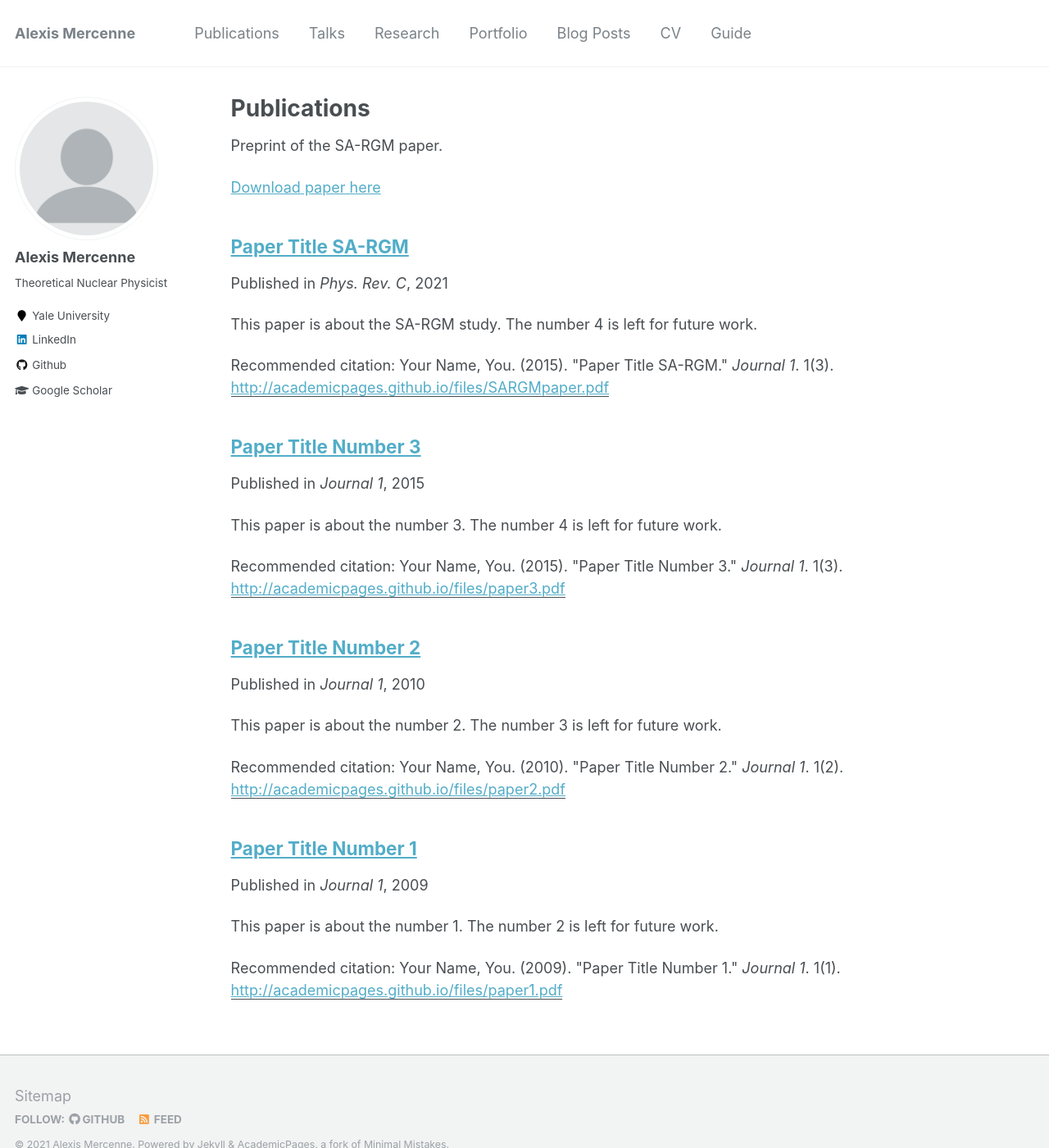
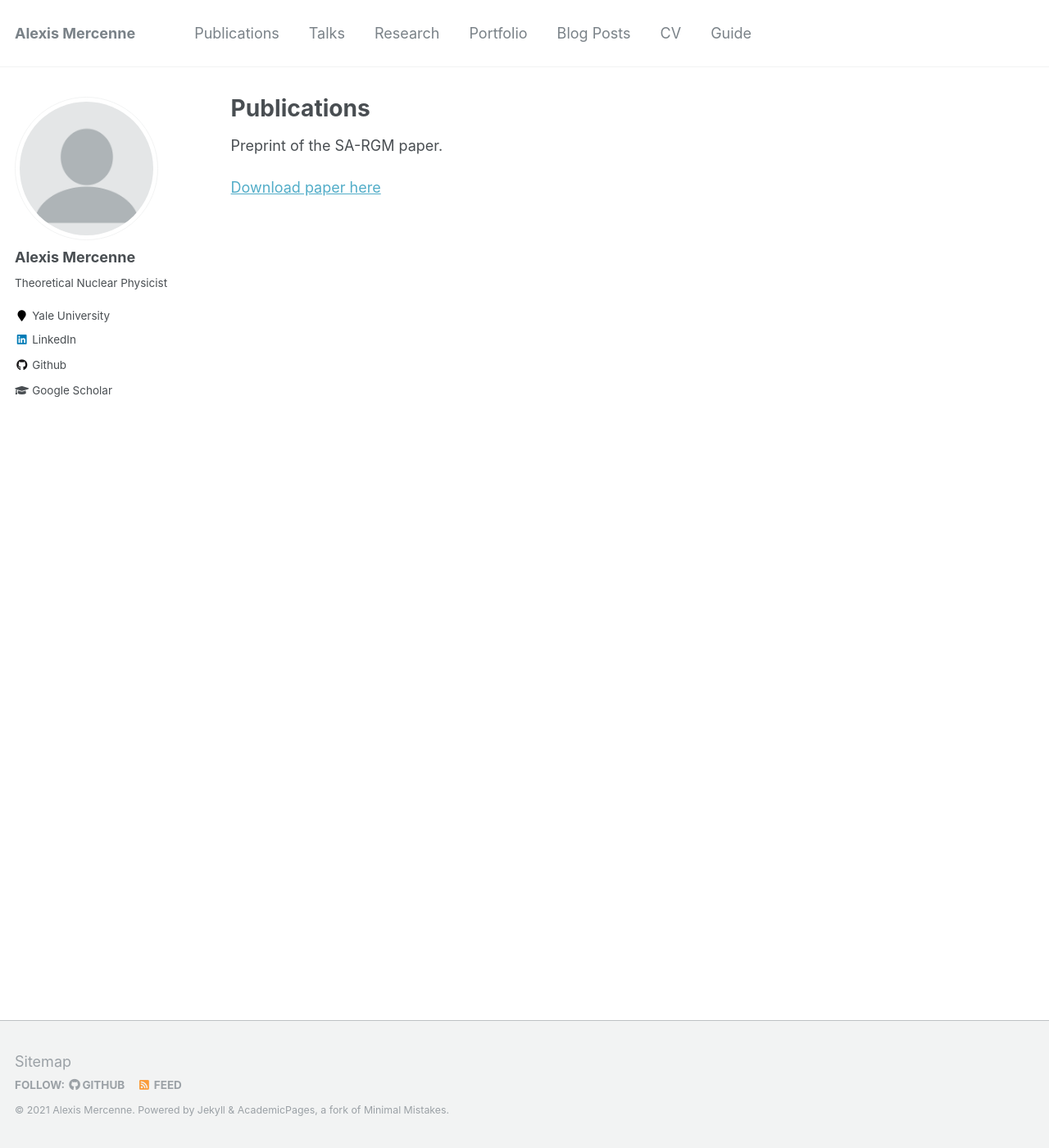
Before and after one commit to amercenne/amercenne.github.io, a Jekyll site: the page built from _pages/publications.md, in a window 1280 px wide and 1400 px high. Shown: the whole window at 82% size. Built offline with Jekyll 4.4.1, drawn with Linux system fonts in a browser that asks for light colours.

Commit message:
minor changes

```diff
--- a/_pages/publications.md
+++ b/_pages/publications.md
@@ -7,7 +7,7 @@
 
 Preprint of the SA-RGM paper.
 
-[Download paper here](http://academicpages.github.io/files/SARGMpaper.pdf)
+[Download paper here](http://academicpages.github.io/files/paper1.pdf)
 
 {% if author.googlescholar %}
   You can also find my articles on <u><a href="{{author.googlescholar}}">my Google Scholar profile</a>.</u>
--- a/_publications/2009-10-01-paper-title-number-1.md
+++ /dev/null
@@ -1,16 +0,0 @@
----
-title: "Paper Title Number 1"
-collection: publications
-permalink: /publication/2009-10-01-paper-title-number-1
-excerpt: 'This paper is about the number 1. The number 2 is left for future work.'
-date: 2009-10-01
-venue: 'Journal 1'
-paperurl: 'http://academicpages.github.io/files/paper1.pdf'
-citation: 'Your Name, You. (2009). &quot;Paper Title Number 1.&quot; <i>Journal 1</i>. 1(1).'
----
-
-<a href='http://academicpages.github.io/files/paper1.pdf'>Download paper here</a>
-
-This paper is about the number 1. The number 2 is left for future work.
-
-Recommended citation: Your Name, You. (2009). "Paper Title Number 1." <i>Journal 1</i>. 1(1).
--- a/_publications/2010-10-01-paper-title-number-2.md
+++ /dev/null
@@ -1,16 +0,0 @@
----
-title: "Paper Title Number 2"
-collection: publications
-permalink: /publication/2010-10-01-paper-title-number-2
-excerpt: 'This paper is about the number 2. The number 3 is left for future work.'
-date: 2010-10-01
-venue: 'Journal 1'
-paperurl: 'http://academicpages.github.io/files/paper2.pdf'
-citation: 'Your Name, You. (2010). &quot;Paper Title Number 2.&quot; <i>Journal 1</i>. 1(2).'
----
-
-<a href='http://academicpages.github.io/files/paper2.pdf'>Download paper here</a>
-
-This paper is about the number 2. The number 3 is left for future work.
-
-Recommended citation: Your Name, You. (2010). "Paper Title Number 2." <i>Journal 1</i>. 1(2).
--- a/_publications/2015-10-01-paper-title-number-3.md
+++ /dev/null
@@ -1,16 +0,0 @@
----
-title: "Paper Title Number 3"
-collection: publications
-permalink: /publication/2015-10-01-paper-title-number-3
-excerpt: 'This paper is about the number 3. The number 4 is left for future work.'
-date: 2015-10-01
-venue: 'Journal 1'
-paperurl: 'http://academicpages.github.io/files/paper3.pdf'
-citation: 'Your Name, You. (2015). &quot;Paper Title Number 3.&quot; <i>Journal 1</i>. 1(3).'
----
-
-<a href='http://academicpages.github.io/files/paper3.pdf'>Download paper here</a>
-
-This paper is about the number 3. The number 4 is left for future work.
-
-Recommended citation: Your Name, You. (2015). "Paper Title Number 3." <i>Journal 1</i>. 1(3).
--- a/_publications/2021-10-10-paper-title-number-3.md
+++ /dev/null
@@ -1,16 +0,0 @@
----
-title: "Paper Title SA-RGM"
-collection: publications
-permalink: /publication/2021-10-10-paper-title-number-3
-excerpt: 'This paper is about the SA-RGM study. The number 4 is left for future work.'
-date: 2021-10-10
-venue: 'Phys. Rev. C'
-paperurl: 'http://academicpages.github.io/files/SARGMpaper.pdf'
-citation: 'Your Name, You. (2015). &quot;Paper Title SA-RGM.&quot; <i>Journal 1</i>. 1(3).'
----
-
-<a href='http://academicpages.github.io/files/SARGMpaper.pdf'>Download paper here</a>
-
-This paper is about the SA-RGM study. The number 4 is left for future work.
-
-Recommended citation: Your Name, You. (2015). "Paper Title SA-RGM." <i>Journal 1</i>. 1(3).
```
